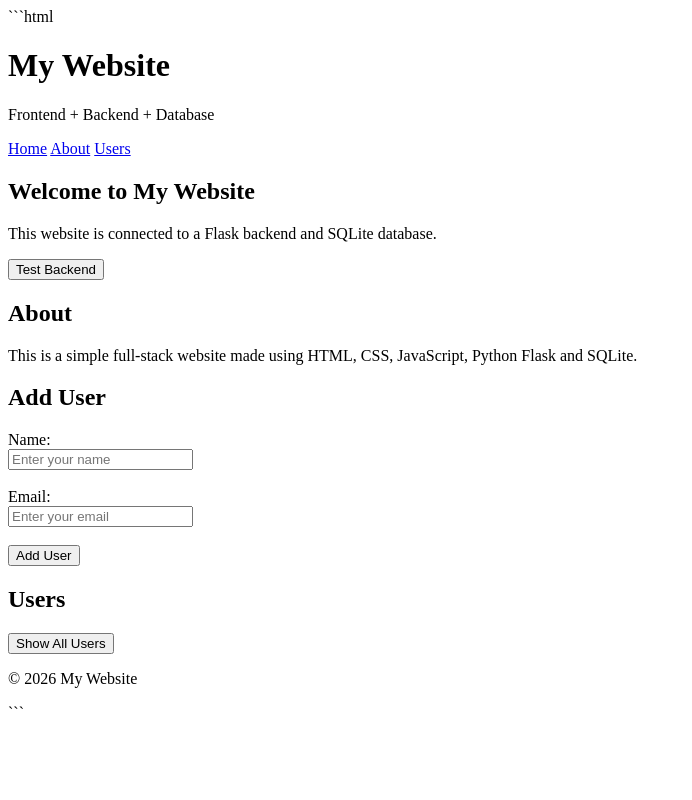
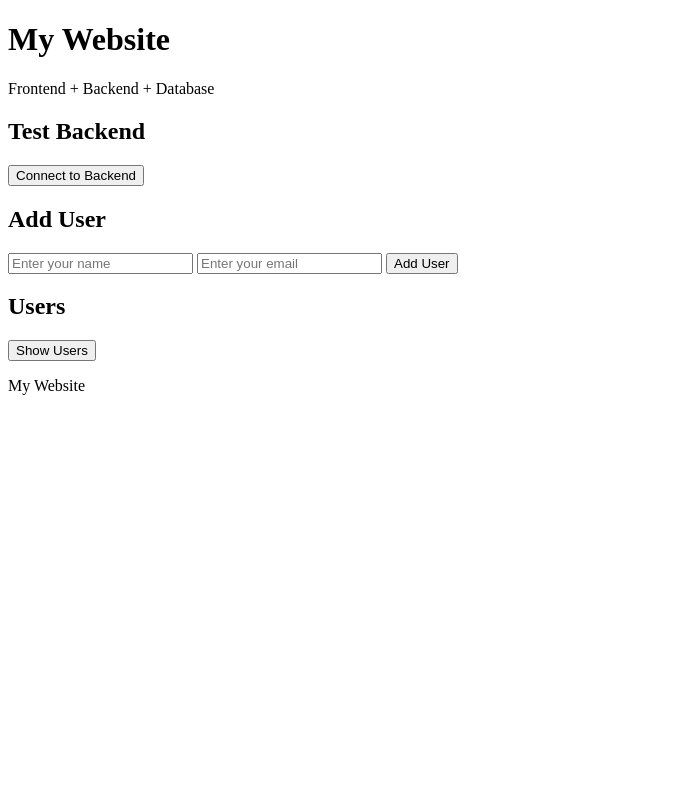
Before and after one commit to faryhafatima/faryhaproject-, a Flask app: page / in a window 1280 px wide. Shown: the whole page, without its empty margins (0-692 px from the left). Run offline with Flask 3, Linux system fonts and the light colour scheme.

Commit message:
Update HTML template for dynamic asset loading

````diff
--- a/templates/index.html
+++ b/templates/index.html
@@ -1,51 +1,40 @@
-
-```html
 <!DOCTYPE html>
 <html lang="en">
 
 <head>
+
     <meta charset="UTF-8">
 
     <meta name="viewport" content="width=device-width, initial-scale=1.0">
 
     <title>My Website</title>
 
-    <link rel="stylesheet" href="/static/style.css">
+    <link rel="stylesheet" href="{{ url_for('static', filename='style.css') }}">
+
 </head>
+
 
 <body>
 
-    <!-- Header -->
     <header>
 
         <h1>My Website</h1>
 
         <p>Frontend + Backend + Database</p>
 
-        <nav>
-            <a href="/">Home</a>
-            <a href="#about">About</a>
-            <a href="#users">Users</a>
-        </nav>
-
     </header>
 
 
-    <!-- Main Content -->
     <main>
 
-        <!-- Welcome Section -->
+        <!-- Backend Test -->
+
         <section>
 
-            <h2>Welcome to My Website</h2>
-
-            <p>
-                This website is connected to a Flask backend
-                and SQLite database.
-            </p>
+            <h2>Test Backend</h2>
 
             <button onclick="getMessage()">
-                Test Backend
+                Connect to Backend
             </button>
 
             <p id="result"></p>
@@ -53,28 +42,13 @@
         </section>
 
 
-        <!-- About Section -->
-        <section id="about">
+        <!-- Add User -->
 
-            <h2>About</h2>
-
-            <p>
-                This is a simple full-stack website made using
-                HTML, CSS, JavaScript, Python Flask and SQLite.
-            </p>
-
-        </section>
-
-
-        <!-- Add User Section -->
         <section>
 
             <h2>Add User</h2>
 
             <form onsubmit="addUser(); return false;">
-
-                <label>Name:</label>
-                <br>
 
                 <input
                     type="text"
@@ -83,19 +57,12 @@
                     required
                 >
 
-                <br><br>
-
-                <label>Email:</label>
-                <br>
-
                 <input
                     type="email"
                     id="email"
                     placeholder="Enter your email"
                     required
                 >
-
-                <br><br>
 
                 <button type="submit">
                     Add User
@@ -108,13 +75,14 @@
         </section>
 
 
-        <!-- Users Section -->
-        <section id="users">
+        <!-- Display Users -->
+
+        <section>
 
             <h2>Users</h2>
 
             <button onclick="getUsers()">
-                Show All Users
+                Show Users
             </button>
 
             <div id="usersList"></div>
@@ -124,18 +92,15 @@
     </main>
 
 
-    <!-- Footer -->
     <footer>
 
-        <p>© 2026 My Website</p>
+        <p>My Website</p>
 
     </footer>
 
 
-    <!-- JavaScript -->
-    <script src="/static/script.js"></script>
+    <script src="{{ url_for('static', filename='script.js') }}"></script>
 
 </body>
 
 </html>
-```
````
